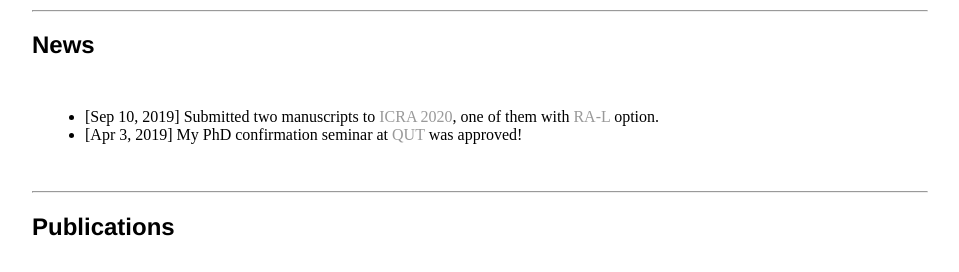
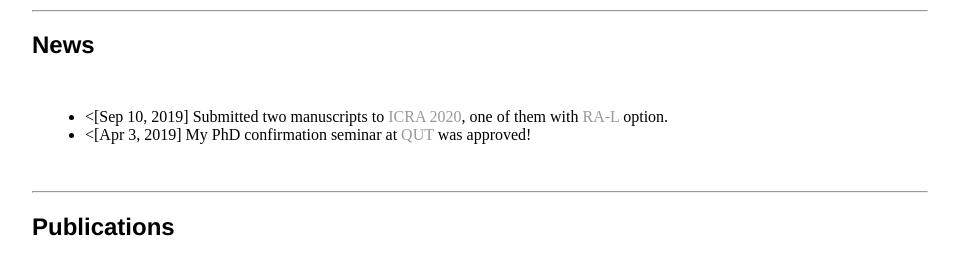
Before and after one commit to mchancan/mchancan.github.io, a Jekyll site: the page built from index.html, in a window 1280 px wide. Shown: the part 372-644 px from the top of the page, without its empty margins (160-1119 px from the left). Built offline with Jekyll 4.4.1, drawn with Linux system fonts in a browser that asks for light colours; comment, search, counter and statistics services are not loaded.

```diff
--- a/index.html
+++ b/index.html
@@ -31,8 +31,8 @@ title: Marvin Chancán
 	<tr>
 		<td>
 			<ul>
-			<li>[Sep 10, 2019] </b> Submitted two manuscripts to <a href="http://icra2020.org">ICRA 2020</a>, one of them with <a href="http://ieee-ras.org/publications/ra-l">RA-L</a> option. <br></li>
-			<li>[Apr 3, 2019] </b> My PhD confirmation seminar at <a href="https://qut.edu.au">QUT</a> was approved! <br></li>
+			<li><[Sep 10, 2019] </b> Submitted two manuscripts to <a href="http://icra2020.org">ICRA 2020</a>, one of them with <a href="http://ieee-ras.org/publications/ra-l">RA-L</a> option. <br></li>
+			<li><[Apr 3, 2019] </b> My PhD confirmation seminar at <a href="https://qut.edu.au">QUT</a> was approved! <br></li>
 			</ul>
 		</td>
 	<tr>
```
